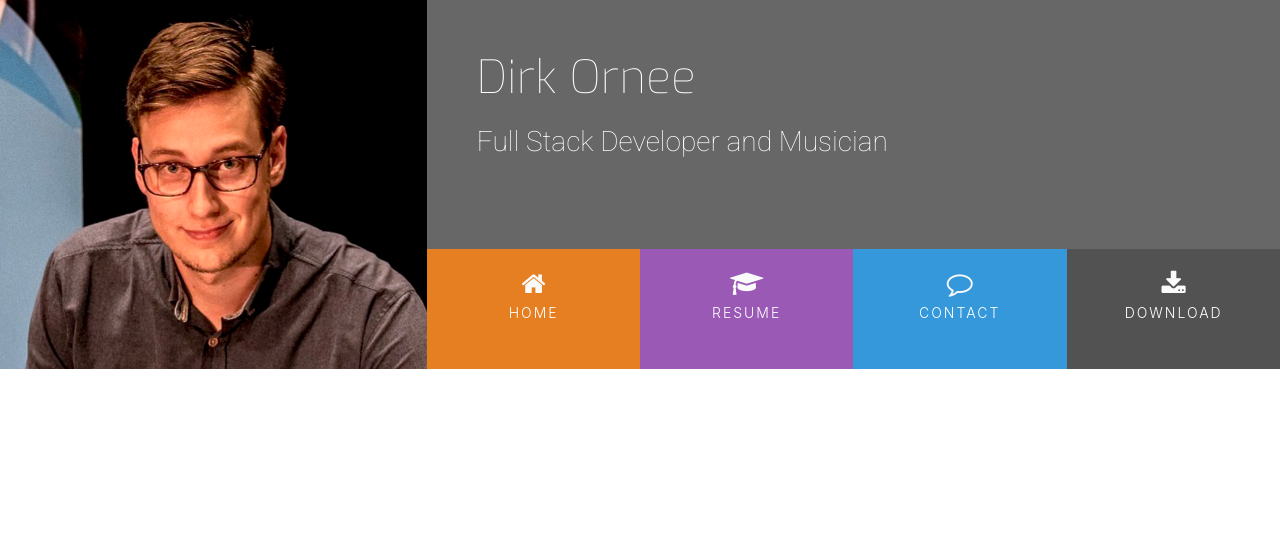
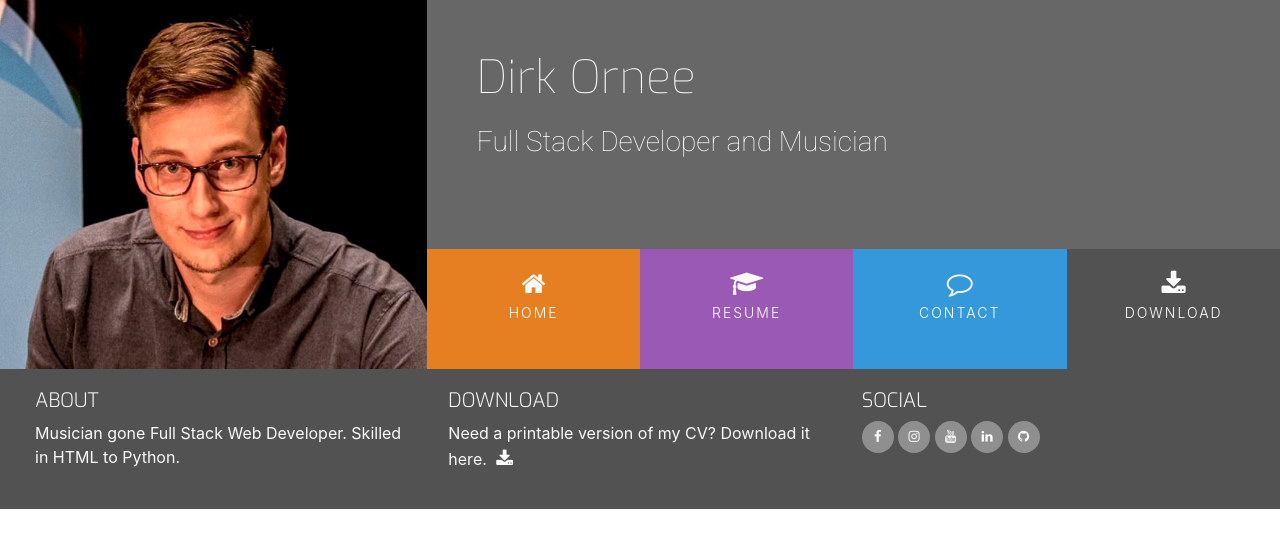
Before and after one commit to DOdrums/UCD-resume, a plain HTML site: page index.html in a window 1280 px wide. Drawn offline with nearby package versions, Linux system fonts and the light colour scheme.

Commit message:
add footer to page

```diff
--- a/assets/css/style.css
+++ b/assets/css/style.css
@@ -20,6 +20,29 @@
 
 .ui-menu-color-download {
     background-color: #525252;
+}
+
+/* ---------------------------------------------Special paddings/margins/text */
+
+h1,
+h2,
+h3,
+h4 {
+    margin: 0;
+}
+
+.uppercase {
+    text-transform: uppercase;
+}
+
+.general-sub {
+    font-family: "Exo", sans-serif;
+    font-weight: 300;
+    color: #fafafa;
+}
+
+.inline-block {
+    display: inline-block;
 }
 
 /* ---------------------------------------------Heading */
@@ -114,3 +137,55 @@ header {
     background: rgba(0, 0, 0, 0.2);
     height: 120px;
 }
+
+/* ---------------------------------------------Footer */
+
+footer {
+    background-color: #525252;
+    color: #fafafa;
+    min-height: 120px;
+    margin: 0;
+}
+
+.cv-pdf i {
+    font-size: 18px;
+    color: #fafafa;
+    text-align: center;
+    padding: 5px;
+    transition: all 0.35s ease-in-out;
+    -moz-transition: all 0.35s ease-in-out;
+    -webkit-transition: all 0.35s ease-in-out;
+    -o-transition: all 0.35s ease-in-out;
+}
+
+.cv-pdf i:hover {
+    color: #e84610;
+}
+
+.social-links {
+    padding-bottom: 15px;
+}
+
+.social-links li a i {
+    width: 32px;
+    height: 32px;
+    padding: 12px 0;
+    border-radius: 50%;
+    font-size: 13px;
+    line-height: 7px;
+    text-align: center;
+    color: #fafafa;
+    background-color: #8f8f8f;
+    transition: all 0.35s ease-in-out;
+    -moz-transition: all 0.35s ease-in-out;
+    -webkit-transition: all 0.35s ease-in-out;
+    -o-transition: all 0.35s ease-in-out;
+}
+
+.social-links li a i:hover {
+    background: #e84610;
+}
+
+#footer-details {
+    padding: 20px;
+}
--- a/index.html
+++ b/index.html
@@ -56,7 +56,61 @@
     <section>
 
     </section>
-    <footer>
+    <footer class="container-fluid">
+        <div id="footer-details" class="row">
+            <div class="col-sm-4">
+                <h5 class="uppercase general-sub">About</h5>
+                <p class="inline-block">
+                    Musician gone Full Stack Web Developer. Skilled in HTML to Python.
+                </p>
+            </div>
+            <div class="col-sm-4">
+                <h5 class="uppercase general-sub">Download</h5>
+                <p class="inline-block">
+                    Need a printable version of my CV? Download it here.
+                    <a href="#" target="_blank" class="cv-pdf">
+                        <i class="fa fa-download" aria-hidden="true"></i>
+                        <span class="sr-only">Download link.</span>
+                    </a>
+                </p>
+            </div>
+            <div class="col-sm-4">
+                <h5 class="uppercase general-sub">Social</h5>
+                <ul class="list-inline social-links">
+                    <li class="list-inline-item">
+                        <a href="#" target="_blank">
+                            <i class="fa fa-facebook" aria-hidden="true"></i>
+                            <span class="sr-only">Facebook</span>
+                        </a>
+                    </li>
+                    <li class="list-inline-item">
+                        <a href="#" target="_blank">
+                            <i class="fa fa-instagram" aria-hidden="true"></i>
+                            <span class="sr-only">Instagram</span>
+                        </a>
+                    </li>
+                    <li class="list-inline-item">
+                        <a href="#" target="_blank">
+                            <i class="fa fa-youtube" aria-hidden="true"></i>
+                            <span class="sr-only">Youtube</span>
+                        </a>
+                    </li>
+                    <li class="list-inline-item">
+                        <a href="#" target="_blank">
+                            <i class="fa fa-linkedin" aria-hidden="true"></i>
+                            <span class="sr-only">Linkedin</span>
+                        </a>
+                    </li>
+                    <li class="list-inline-item">
+                        <a href="#" target="_blank">
+                            <i class="fa fa-github" aria-hidden="true"></i>
+                            <span class="sr-only">Github</span>
+                        </a>
+                    </li>
+                </ul>
+            </div>
+
+        </div>
 
     </footer>
 
```
